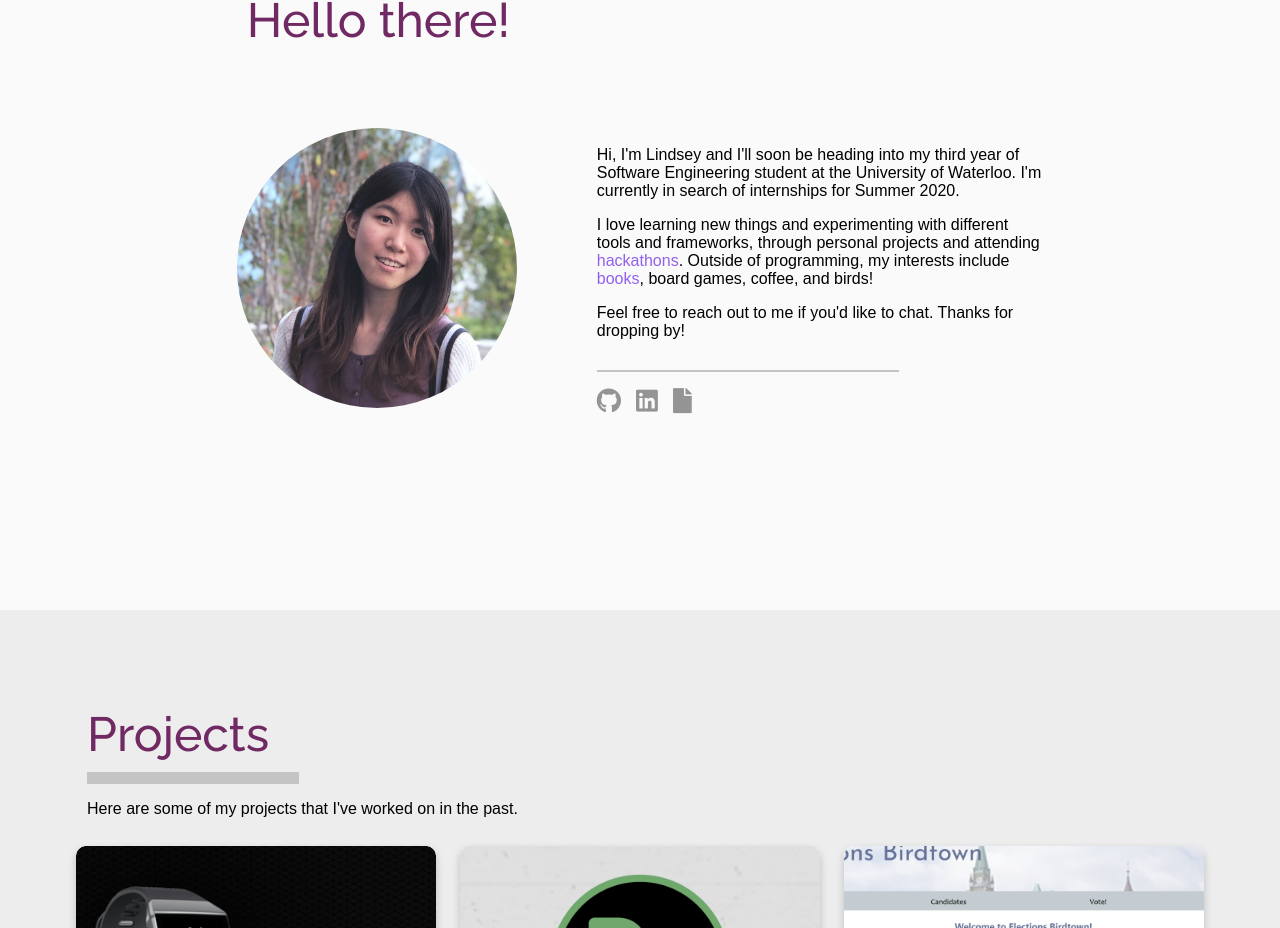
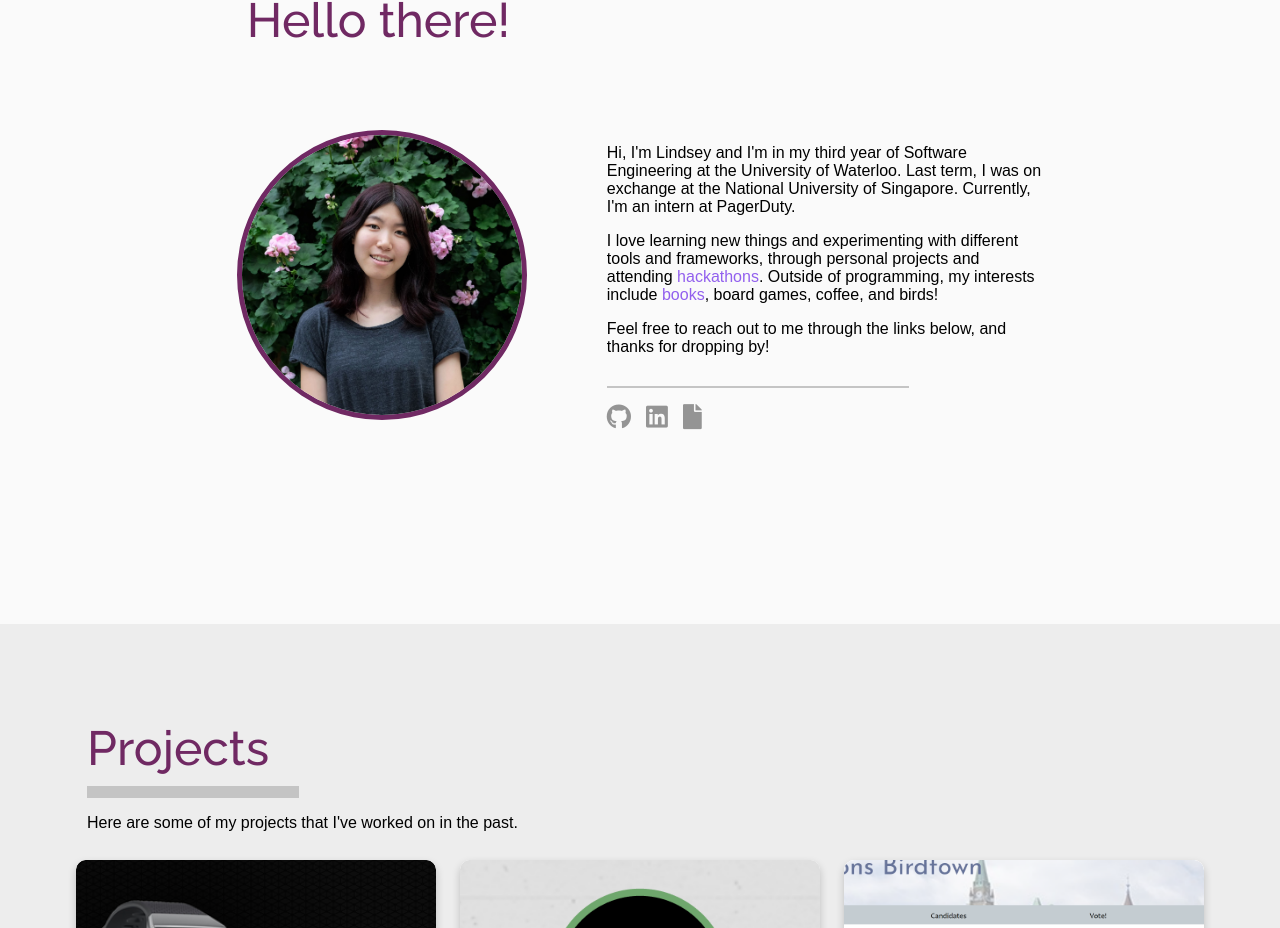
Before and after one commit to lindseyjin/lindseyjin.me, a Vue app: page /#/projects in a window 1280 px wide. Before the commit this address led to /#/projects. Shown: the part 1032-1960 px from the top of the page. Built offline with nearby package versions, Linux system fonts and the light colour scheme; a web font is replaced by a local one; what vue-typer would draw is missing.

Commit message:
updating profile pic and bio

```diff
--- a/src/components/about-me.vue
+++ b/src/components/about-me.vue
@@ -6,13 +6,14 @@
       </div>
     <div class="about">
       <img
-        src="/../../static/img/pic_me.jpg"
+        src="/../../static/img/profile.jpg"
         alt="Avatar"
       >
       <div class="about-text">
         <p>
-          Hi, I'm Lindsey and I'll soon be heading into my third year of Software Engineering student at the University of Waterloo.
-          I'm currently in search of internships for Summer 2020.
+          Hi, I'm Lindsey and I'm in my third year of Software Engineering at the University of Waterloo.
+          Last term, I was on exchange at the National University of Singapore. Currently, I'm
+          an intern at PagerDuty.
         </p>
         <p>
           I love learning new things and experimenting with different tools and frameworks, through personal projects and attending <a href="https://devpost.com/lindseyjin" target="_blank">hackathons</a>.
@@ -20,7 +21,7 @@
           <a href="https://www.goodreads.com/troubledpears" target="_blank">books</a>, board games, coffee, and birds!
         </p>
         <p>
-          Feel free to reach out to me if you'd like to chat. Thanks for dropping by!
+          Feel free to reach out to me through the links below, and thanks for dropping by!
         </p>
         <div class="line-thin line"/>
                 <a href="https://github.com/lindseyjin" target="_blank">
@@ -57,13 +58,10 @@ export default {
     align-items: center;
   }
   img {
-    animation: opacity-decrease 0.4s;
-    opacity: 0.9;
+    /* animation: opacity-decrease 0.4s; */
+    /* opacity: 0.9; */
     border-radius: 50%;
-  }
-  img:hover {
-    animation: opacity-increase 0.2s;
-    opacity: 1;
+    border: 5px solid #702963;
   }
   @keyframes opacity-increase {
     from { opacity: 0.9; }
--- a/src/components/contact-me.vue
+++ b/src/components/contact-me.vue
@@ -2,7 +2,6 @@
   <div class="website-section">
     <div class="hr-sect">
       <h1>Contact Me</h1>
-      <div class=""/>
     </div>
     <div class="contact">
       <div class="contact-item">
--- a/static/css/style.css
+++ b/static/css/style.css
@@ -10,6 +10,7 @@ h1 {
 }
 html, body {
   font-family: 'Muli', sans-serif;
+  font-size: 1em;
   background-color: #FAFAFA;
   height: 100vh;
   margin: 0;
```
Also changed, not shown: static/img/profile.JPG (added), 1 other file (tests, documents, lock files or other folders).
